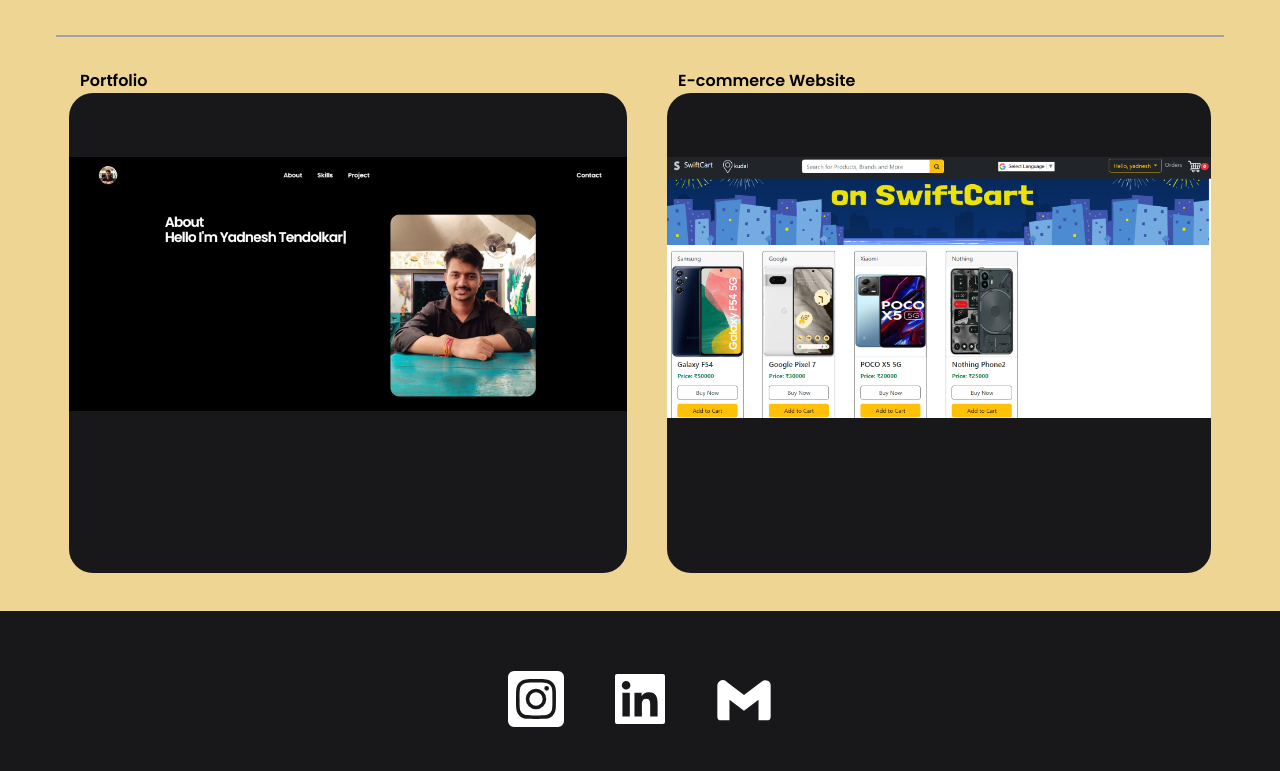
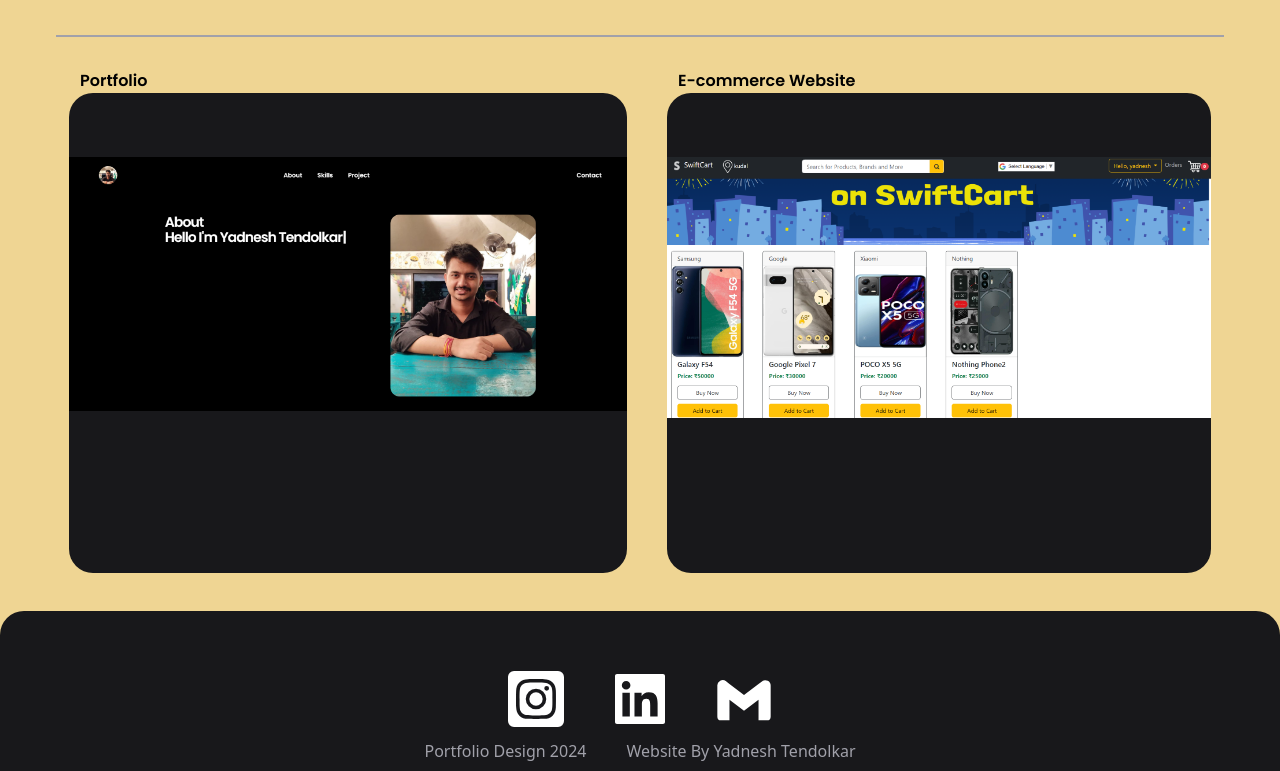
Before and after one commit to YadneshTendolkar06/myportfolio, a React (Vite) app: page / in a window 1280 px wide. Shown: the part 1789-2560 px from the top of the page. Built offline with nearby package versions, Linux system fonts and the light colour scheme.

Commit message:
updated contacts

```diff
--- a/src/App.jsx
+++ b/src/App.jsx
@@ -22,7 +22,10 @@
       <div className='w-full min-h-screen box-border bg-orange-400'>
         <Projects />
       </div>
+      <div className='w-full min-h-[20vh] box-border bg-[#EFD593]'>
         <Contact />
+      </div>
+
 
     </>
   )
--- a/src/components/contact.jsx
+++ b/src/components/contact.jsx
@@ -22,13 +22,18 @@
 
   return (
     <>
-        <div id='contact' className='w-full flex gap-10 justify-center h-[20vh] bg-zinc-900'>
-        <div className='text-white text-[8vh] flex gap-10 justify-center pt-[7vh]'>
+        <div id='contact' className='w-full h-[20vh] rounded-t-3xl bg-zinc-900'>
+        <div className='text-white text-[8vh] flex gap-10 justify-center pt-[2vh] md:pt-[7vh]'>
         {contactLinks.map((item1,idex)=>(
           <a href={item1.socialLink}>
             {item1.logo}
             </a>
         ))}
+        </div>
+
+        <div className='font-poppin text-[2vh] text-zinc-400 flex flex-col md:flex-row md:gap-10 items-center md:justify-center pt-2'>
+          <h1>Portfolio Design 2024</h1>
+          <h1>Website By Yadnesh Tendolkar</h1>
         </div>
         </div>
     </>
--- a/src/components/introduction.jsx
+++ b/src/components/introduction.jsx
@@ -23,11 +23,11 @@
             </div>
             </Fade>
 
-            <motion.div drag dragConstraints={reference} className='md:w-96 md:py-40 ' >
+            <div className='md:w-96 md:py-40 ' >
             <Fade direction='right'>
               <img src={myprofileImage} className=' md:rounded-3xl overflow-hidden hover:shadow-lg hover:shadow-orange-400 '></img>
             </Fade>
-            </motion.div>
+            </div>
             </div>
           </div>
     </>
--- a/src/components/navbar.jsx
+++ b/src/components/navbar.jsx
@@ -1,5 +1,6 @@
 import React from 'react'
 import Mylogo from '../assets/personal-img.jpg';
+import { TiThMenu } from "react-icons/ti";
 
 
 function navbar() {
@@ -23,15 +24,16 @@
   ]
   return (
     <>
-      <div className='fixed z-[999] w-full px-24 pt-8 pb-4 flex justify-between items-center'>
+      <div className='fixed z-[999] w-full px-10 md:px-24 pt-8 pb-4 md:flex md:justify-between items-center'>
         <div className='logo w-12 h-12 rounded-full overflow-hidden'>
           <img src={Mylogo}></img>
         </div>
 
+        {/* <TiThMenu onClick={()=> {}} className='text-white' /> */}
         <div className='flex gap-10'>
           {navMenu.map((item,index) => (
 
-            <a href={item.id} className={`text-white font-semibold font-poppins capitalize ${index === 3 && "ml-[33vw]"}`}>{item.name}</a>
+            <a href={item.id} className={`text-white font-semibold font-poppins capitalize ${index === 3 && "md:ml-[33vw]"}`}>{item.name}</a>
 
         ))}
         </div>
--- a/src/components/projects.jsx
+++ b/src/components/projects.jsx
@@ -5,9 +5,9 @@
 function projects() {
   return (
     <>
-      <div id='Project' className='w-full h-screen rounded-t-3xl md:px-14 bg-[#EFD593]'>
+      <div id='Project' className='w-full h-screen rounded-t-3xl px-6 md:px-14 bg-[#EFD593]'>
         <div className='py-14 font-semibold font-poppins text-[8vh] md:text-[12vh] tracking-tight'>
-          <h1 className='px-[22vw] md:px-[5vh]'>Projects</h1>
+          <h1 className='px-[16vw] md:px-[5vh]'>Projects</h1>
           <div className='w-full border-t-2 border-zinc-400 md:-mb-8 md:mt-[3vh] '></div>
         </div>
 
@@ -15,14 +15,14 @@
       <div className='flex flex-col md:flex-row gap-10 md:mt-[5vh] font-poppins font-semibold'>
       <div className='-mt-[4vh]'>
         <h1 className='ml-[3vh]'>Portfolio</h1>
-        <div className='mx-[5vh] md:mx-[1vw] h-[30vh] md:w-full md:h-[60vh] pt-8 md:pt-16 bg-zinc-900  rounded-3xl overflow-hidden object-cover'>
+        <div className=' md:mx-[1vw] h-[30vh] md:w-full md:h-[60vh] pt-8 md:pt-16 bg-zinc-900  rounded-3xl overflow-hidden object-cover'>
           <img src={Image1}></img>
         </div>
         </div>
 
       <div className='-mt-[4vh]'>
       <h1 className='ml-[3vh]'>E-commerce Website</h1>
-        <div className='mx-[5vh] md:mx-[1vw] h-[30vh] md:h-[60vh] pt-6 md:pt-16 rounded-3xl overflow-hidden bg-zinc-900'>
+        <div className=' md:mx-[1vw] h-[30vh] md:h-[60vh] pt-6 md:pt-16 rounded-3xl overflow-hidden bg-zinc-900'>
           <img src={Image2}></img>
         </div>
       </div>
```
